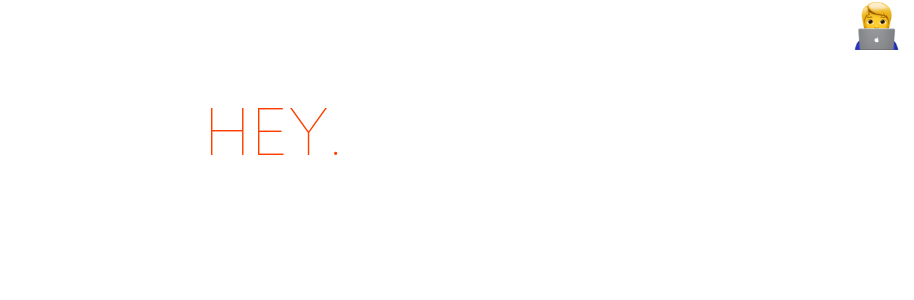
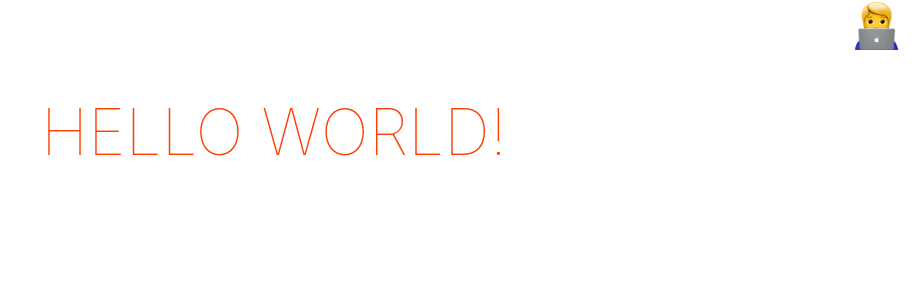
Before and after one commit to jleumz/about-me, a Svelte app: page / in a window 1280 px wide. Shown: the top 300 px of the page, without its empty margins (366-1280 px from the left). Built offline with nearby package versions, Linux system fonts and the light colour scheme.

Commit message:
Removed svelte warnings

```diff
--- a/src/App.svelte
+++ b/src/App.svelte
@@ -8,7 +8,7 @@
             <img src="icon.png" alt="logo" />
         </nav>
     </div>
-    <h1>Hey.</h1>
+    <h1>Hello {name}!</h1>
 </main>
 
 <style>
@@ -47,14 +47,14 @@
         font-weight: 100;
     }
 
-    section {
+    /* section {
         position: relative;
         display: flex;
         flex-direction: column;
         align-items: center;
         min-height: 100%;
         padding: 100px 10vw;
-    }
+    } */
 
     @media (min-width: 640px) {
         main {
```
